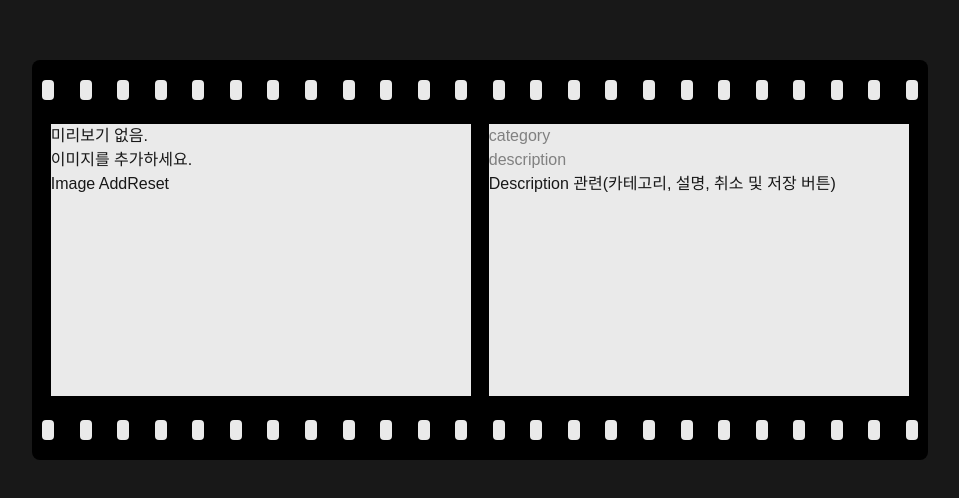
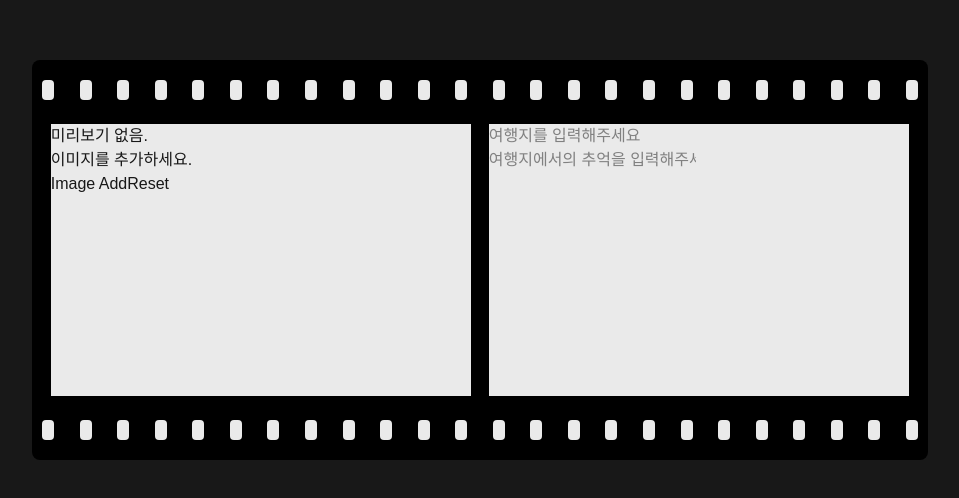
Before and after one commit to DevWonny/Re-Memory, a Next.js app: page /upload in a window 1280 px wide. Shown: the part 140-638 px from the top of the page, without its empty margins (160-1119 px from the left). Built offline with nearby package versions, Linux system fonts and the light colour scheme.

Commit message:
Input Place Holder 수정

```diff
--- a/app/components/commonInput.tsx
+++ b/app/components/commonInput.tsx
@@ -1,3 +1,4 @@
+/* eslint-disable react-hooks/set-state-in-effect */
 /* eslint-disable @typescript-eslint/no-explicit-any */
 "use client";
 import { useState, useEffect } from "react";
@@ -6,6 +7,7 @@ interface InputType {
 }
 export default function CommonInput({ type }: InputType) {
   const [inputValue, setInputValue] = useState("");
+  const [inputPlaceHolder, setInputPlaceHolder] = useState("");
   const [isComposing, setIsComposing] = useState(false);
   const [maxLength, setMaxLength] = useState(0);
 
@@ -26,12 +28,19 @@ export default function CommonInput({ type }: InputType) {
     setInputValue(value);
   };
 
+  useEffect(() => {
+    if (type === "category") setInputPlaceHolder("여행지를 입력해주세요");
+    else if (type === "description")
+      setInputPlaceHolder("여행지에서의 추억을 입력해주세요.");
+  }, []);
+
   return (
     // * 카테고리 (여행지)-> 텍스트 입력(30자 내로) / 폴더 설명(100자 내로)
     <div className="common-input-container">
       <input
+        className="w-fit"
         type="text"
-        placeholder={type}
+        placeholder={inputPlaceHolder}
         value={inputValue}
         onCompositionStart={() => setIsComposing(true)}
         onCompositionEnd={(e) => {
--- a/app/upload/page.tsx
+++ b/app/upload/page.tsx
@@ -113,9 +113,9 @@ export default function Upload() {
           </div>
 
           <div className="content w-[48%] h-[85%]">
+            {/* // * Category , Description , Button(Cancel, Save) */}
             <CommonInput type="category" />
             <CommonInput type="description" />
-            Description 관련(카테고리, 설명, 취소 및 저장 버튼)
           </div>
         </div>
 
```
